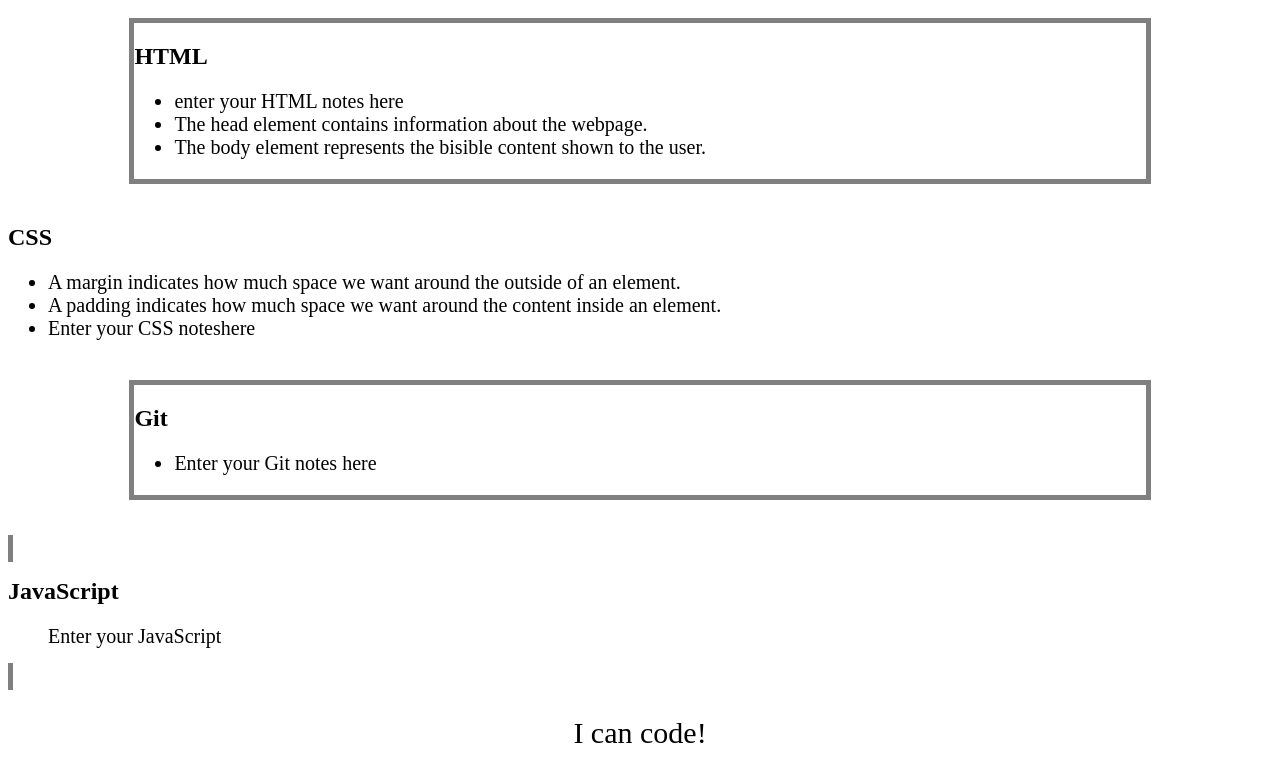
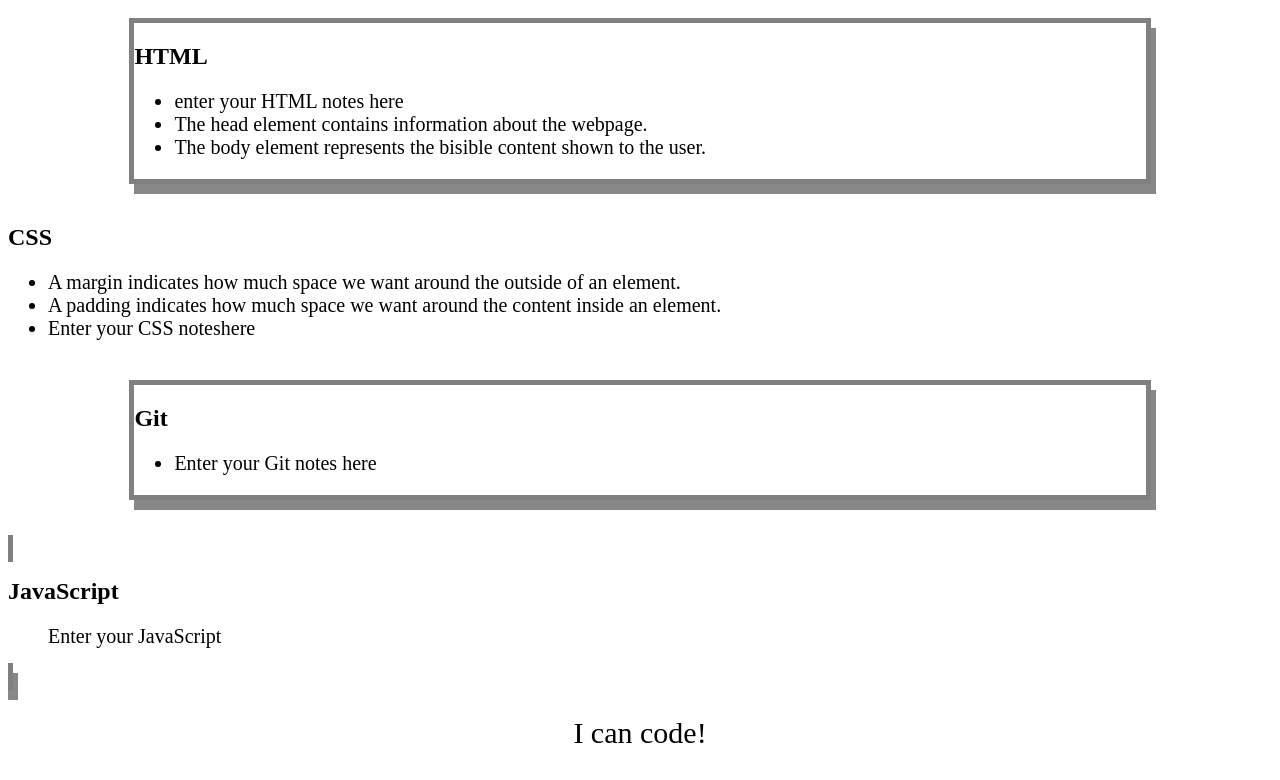
Before and after one commit to Cheesedips/prework-study-guide, a plain HTML site: page index.html in a window 1280 px wide. Shown: the part 152-932 px from the top of the page. Drawn offline with Linux system fonts and the light colour scheme; files whose address does not match are found by name.

Commit message:
added CSS to project

```diff
--- a/assets/style.css
+++ b/assets/style.css
@@ -13,14 +13,14 @@ h1
 h2 {
     text-align: center;
 }
-img{
+img {
     display: block;
     height: 50px;
     width: 50px;
     margin-left: auto;
     margin-right: auto;
 }
-ul{
+ul {
     padding-left: 40px;
     font-size: 20px;
 }
@@ -28,10 +28,10 @@ p {
     text-align: center;
     font-size: 30px;
 }
+
 .card {
-    width:80%;
+    width: 80%;
     margin: 40px auto;
     border: 5px solid gray;
-box-shadow: 5px 10 px #888888;
-
-}
+    box-shadow: 5px 10px #888888;
+  }
```
